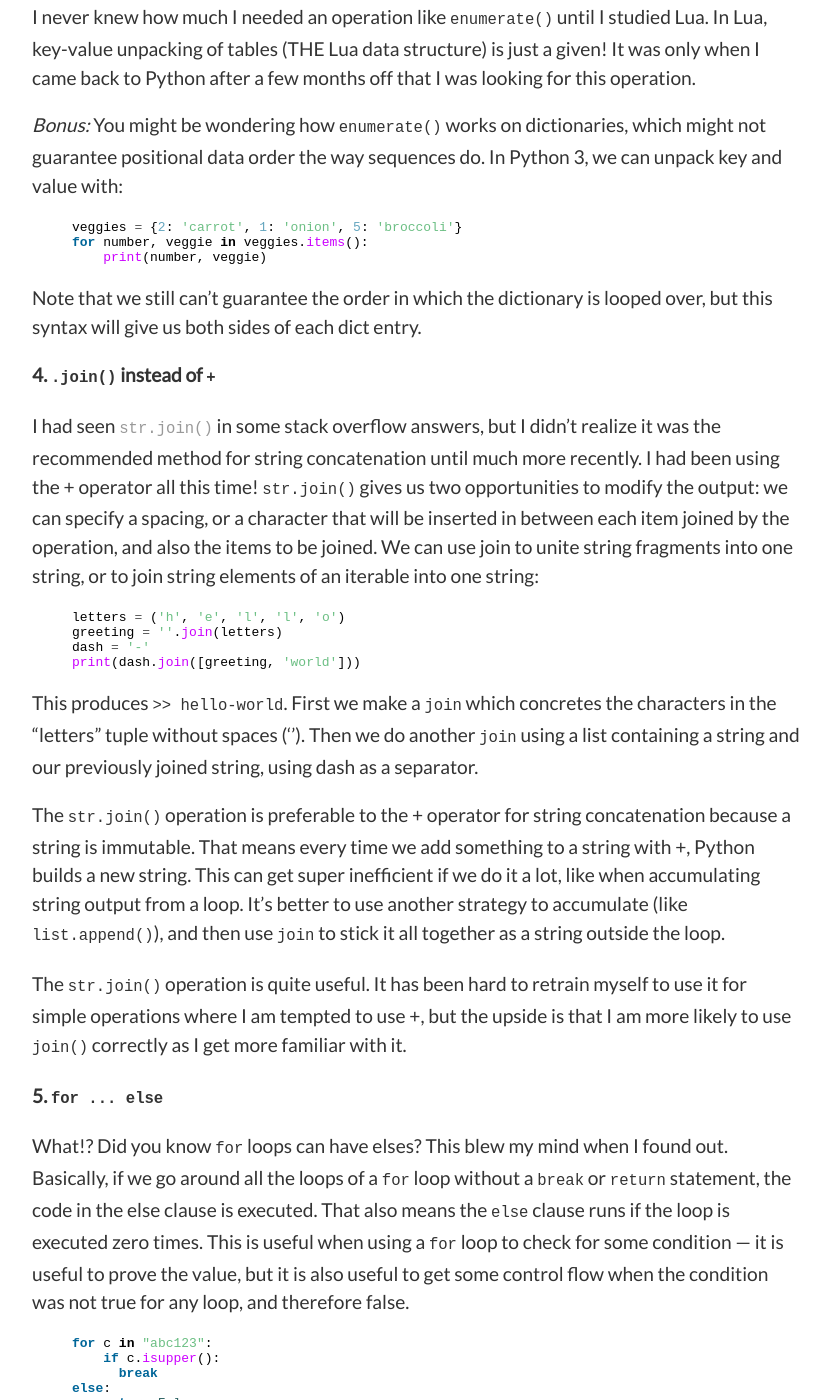
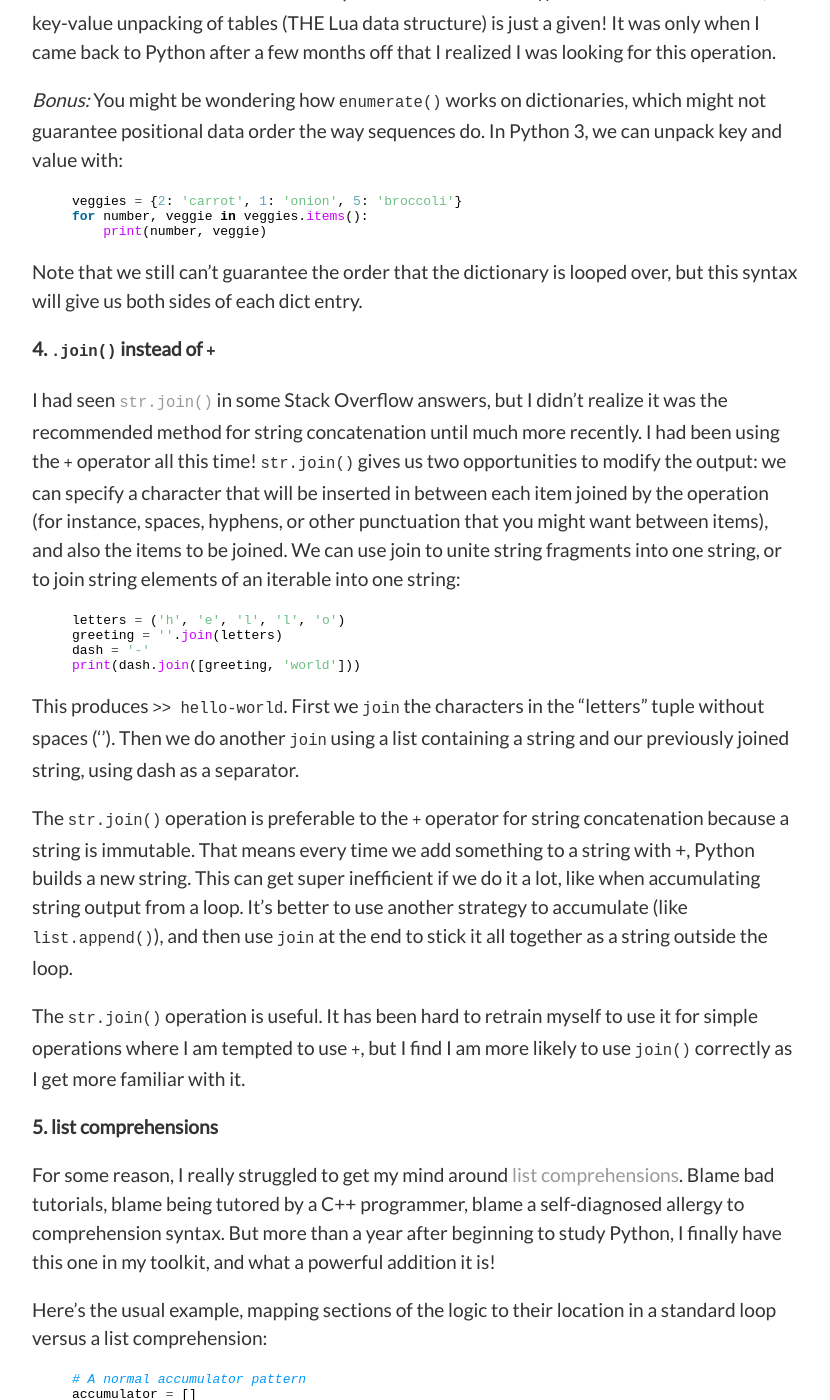
Before and after one commit to katieamazing/katieamazing.github.io, a Jekyll site: the page built from _posts/2017-05-13-Python-Goodies.md, in a window 1280 px wide and 1400 px high, scrolled down 2214 px. Shown: the whole window, without its empty margins (224-1054 px from the left). Built offline with Jekyll 4.4.1, drawn with Linux system fonts in a browser that asks for light colours; emoji names are drawn with the system emoji font; some of the changed text lies outside the part shown.

Commit message:
Update and rename 2017-05-15-Python-Goodies.md to 2017-05-13-Python-Goodies.md

````diff
--- a/_posts/2017-05-15-Python-Goodies.md
+++ b/_posts/2017-05-13-Python-Goodies.md
@@ -1,12 +1,12 @@
 ---
 layout: post
 title: "I Coded in Python for a Year Without Knowing These Ten Things"
-date: 2017-05-15
+date: 2017-05-13
 ---
 
 Forgive me for my clickbait title.
 
-My first year of learning Python passed a few months ago, and since then I have been learning more and more of the language. I've discovered some startling gaps in my knowledge, and thought I'd write them up. This is the blog post I wish I had read earlier in my Python education, and I hope you find it useful (or maybe just amusing? :flushed:)
+It's been a little over a year since I first started learning Python! In the last few months, I have deepened my knowledge of the language considerably, and I've discovered some startling gaps. This is the blog post I wish I had read earlier in my Python education, and I hope you find it useful (or maybe just amusing? :flushed:)
 
 <body>
 <hr>
@@ -39,7 +39,7 @@
 
 We can make a set by calling ```set()```, which can take one iterable argument (see below), or by directly listing values in what looks like a list, but with curly braces: ```my_set = {2, 4, 5, 8}```
 
-So, why are sets faster at checking for membership than the strategy we used above with the list of course subjects? Because sets are a dictionary under the hood, which means they are a hash table underneath. And hash tables are fast. But if you're thinking that all that heavyweight stuff under the hood of sets makes them bigger than lists, you'd be right. Sets trade more space in memory for fast membership tests (*O*(1)). Lists are smaller space-wise, but are more like *O*(n) to look through each element and test for membership.
+So, why are sets faster at checking for membership than the strategy we used above with the list of course subjects? Because under the hood, a set is a dictionary, which means it is really a hash table. And hash tables are fast. But if you're thinking that all that heavyweight stuff under the hood of sets makes them bigger than lists, you'd be right. Sets trade space in memory for fast membership tests (*O*(1)). Lists are smaller space-wise, but are more like *O*(n) to look through each element and test for membership.
 
 Another flavor of set that Python supports as a built-in data structure is a ```frozenset()```. This is the same kind of thing as a set, but it is immutable. We might find this useful if we are using constants that can be structured in a set, or if we would like to use a set as a dictionary key.
 
@@ -69,7 +69,7 @@
 
 One neat thing is that ```enumerate()``` will take iterable objects, such as [sequences](https://docs.python.org/3.1/library/stdtypes.html#typesseq) (like strings, lists, tuples, and ranges) and [iterators](https://docs.python.org/3/tutorial/classes.html#iterators) (streams of data).
 
-I never knew how much I needed an operation like ```enumerate()``` until I studied Lua. In Lua, key-value unpacking of tables (THE Lua data structure) is just a given! It was only when I came back to Python after a few months off that I was looking for this operation.
+I never knew how much I needed an operation like ```enumerate()``` until I studied Lua. In Lua, key-value unpacking of tables (THE Lua data structure) is just a given! It was only when I came back to Python after a few months off that I realized I was looking for this operation.
 
 *Bonus:* You might be wondering how ```enumerate()``` works on dictionaries, which might not guarantee positional data order the way sequences do. In Python 3, we can unpack key and value with:
 
@@ -79,12 +79,12 @@
     print(number, veggie)
 {% endhighlight %}
 
-Note that we still can't guarantee the order in which the dictionary is looped over, but this syntax will give us both sides of each dict entry.
+Note that we still can't guarantee the order that the dictionary is looped over, but this syntax will give us both sides of each dict entry.
 
 
 **4. ```.join()``` instead of ```+```**
 
-I had seen [```str.join()```](https://docs.python.org/3/library/stdtypes.html#str.join) in some stack overflow answers, but I didn't realize it was the recommended method for string concatenation until much more recently. I had been using the + operator all this time! ```str.join()``` gives us two opportunities to modify the output: we can specify a spacing, or a character that will be inserted in between each item joined by the operation, and also the items to be joined. We can use join to unite string fragments into one string, or to join string elements of an iterable into one string:
+I had seen [```str.join()```](https://docs.python.org/3/library/stdtypes.html#str.join) in some Stack Overflow answers, but I didn't realize it was the recommended method for string concatenation until much more recently. I had been using the ```+``` operator all this time! ```str.join()``` gives us two opportunities to modify the output: we can specify a character that will be inserted in between each item joined by the operation (for instance, spaces, hyphens, or other punctuation that you might want between items), and also the items to be joined. We can use join to unite string fragments into one string, or to join string elements of an iterable into one string:
 
 {% highlight python %}
 letters = ('h', 'e', 'l', 'l', 'o')
@@ -93,14 +93,36 @@
 print(dash.join([greeting, 'world']))
 {% endhighlight %}
 
-This produces ```>> hello-world```. First we make a ```join``` which concretes the characters in the "letters" tuple without spaces (''). Then we do another ```join``` using a list containing a string and our previously joined string, using dash as a separator.
+This produces ```>> hello-world```. First we ```join``` the characters in the "letters" tuple without spaces (''). Then we do another ```join``` using a list containing a string and our previously joined string, using dash as a separator.
 
-The ```str.join()``` operation is preferable to the + operator for string concatenation because a string is immutable. That means every time we add something to a string with +, Python builds a new string. This can get super inefficient if we do it a lot, like when accumulating string output from a loop. It's better to use another strategy to accumulate (like ```list.append()```), and then use ```join``` to stick it all together as a string outside the loop.
+The ```str.join()``` operation is preferable to the ```+``` operator for string concatenation because a string is immutable. That means every time we add something to a string with +, Python builds a new string. This can get super inefficient if we do it a lot, like when accumulating string output from a loop. It's better to use another strategy to accumulate (like ```list.append()```), and then use ```join``` at the end to stick it all together as a string outside the loop.
 
-The ```str.join()``` operation is quite useful. It has been hard to retrain myself to use it for simple operations where I am tempted to use +, but the upside is that I am more likely to use ```join()``` correctly as I get more familiar with it.
+The ```str.join()``` operation is useful. It has been hard to retrain myself to use it for simple operations where I am tempted to use ```+```, but I find I am more likely to use ```join()``` correctly as I get more familiar with it.
 
 
-**5. ```for ... else```**
+**5. list comprehensions**
+
+For some reason, I really struggled to get my mind around [list comprehensions](https://docs.python.org/3/tutorial/datastructures.html?highlight=comprehension#list-comprehensions). Blame bad tutorials, blame being tutored by a C++ programmer, blame a self-diagnosed allergy to comprehension syntax. But more than a year after beginning to study Python, I finally have this one in my toolkit, and what a powerful addition it is!
+
+Here's the usual example, mapping sections of the logic to their location in a standard loop versus a list comprehension:
+
+{% highlight python %}
+# A normal accumulator pattern
+accumulator = []
+for item in list:
+    if conditional:
+        accumulator.append(item)
+
+# List comprehension
+accumulator = [item for item in list if conditional]
+{% endhighlight %}
+
+I've shown an accumulator pattern here, because that was the most useful for me. But list comprehensions do all kinds of cool things, like math, nested loops, and nested comprehensions (comprehensions *in* comprehensions: \*inception horn\*). But the biggest thing for me was learning that it is okay to sometimes *not* use list comprehensions. Sometimes they won't work as elegantly as you might want, and sometimes it's best to leave the old style for better readability.
+
+*Bonus:* List comprehensions come in two more flavors. You can use the same syntax with sets and dictionaries. Comprehend all the things!
+
+
+**6. ```for ... else```**
 
 What!? Did you know ```for``` loops can have elses? This blew my mind when I found out. Basically, if we go around all the loops of a ```for``` loop without a ```break``` or ```return``` statement, the code in the else clause is executed. That also means the ```else``` clause runs if the loop is executed zero times. This is useful when using a ```for``` loop to check for some condition — it is useful to prove the value, but it is also useful to get some control flow when the condition was not true for any loop, and therefore false.
 
@@ -115,9 +137,9 @@
 Nice!
 
 
-**6. ```iter()```**
+**7. ```iter()```**
 
-Python is made powerful by iterable objects, and we iterate through strings by character and lists by item all the time. But I didn't know that you could explicitly use the built-in function ```iter()``` to take an iterable object and return an iterator. So what's an iterator, and why would we want to do that?
+Python gets some of its power from iterable objects, and we iterate through strings by character and lists by item all the time. But I didn't know that you could explicitly use the built-in function ```iter()``` to take an iterable object and return an iterator. So what's an iterator, and why would we want to do that?
 
 We might want to send an iterator to a function as an argument, and delay the processing of that iterator until we're inside the function. Like:
 
@@ -153,23 +175,23 @@
 {% highlight python %}
 >> <zip object at 0x01FB7609>
 {% endhighlight %}
-or something. That's the iterator object. We'll need to unpack this object into another structure to use it. So:
+or something. That's the iterator object. We'll need to unpack it into another structure to use it. So:
 
 {% highlight python %}
 print(dict(zip(numbers, cookies)))
 print(list(zip(numbers, cookies)))
 {% endhighlight %}
 
-To me, casting the output of the zip iterator to a dict is typically most useful, but I also printed out the example using a list. Casting the zipped tuples into a list lets you see that ```zip()``` really is building two-part tuples with each index of your iterable inputs.
+To me, casting the output of the zip iterator to a dict is typically most useful, but I also printed out the example using a list. Casting zipped tuples into a list lets you see that ```zip()``` really is building two-part tuples with each index of your iterable inputs.
 
 
-**8. generators**
+**9. generators**
 
-A generator is a kind of iterator. I recognized them early as a Python programmer by their dead giveaway: the ```yield``` keyword. It took me longer to understand some of the things I can do with generators.
+A generator is a kind of iterator. I learned to recognize them early by their dead giveaway: the ```yield``` keyword. It took me longer to understand some of the things I can do with generators.
 
-Generators produce a sequence of results, one result per yield statement execution, instead of the single object returned by ```iter()```.
+Generators produce a sequence of results, one result per yield statement-execution, instead of the single object returned by ```iter()```.
 
-Generators are useful for lazy evaluation, where the evaluation is delayed until its value  is needed, avoiding repeat evaluations. When you call generators, you specify how much of the sequence you would like to compute. This is really nice if you have an infinite sequence and only want the first hundred return values:
+Generators are useful for lazy evaluation, where the evaluation is delayed until its value is needed, so as to avoid repeat evaluations. When you call generators, you specify how much of the sequence you would like to compute. This is really nice if you have an infinite sequence and only want the first hundred return values:
 
 {% highlight python %}
 def fizzbuzz():
@@ -192,33 +214,11 @@
         print(next(iterator))
 {% endhighlight %}
 
-This produces a string output for FizzBuzz for the range of 0,100. Other common examples of generators are processing things like the Fibonacci sequence or sequences of squares or Pythagorean triples.
+This produces a string output for FizzBuzz for the range (0,100]. Other common applications of generators are processing number-theory sequences like the Fibonacci sequence or sequences of squares or Pythagorean triples.
 
 That's mostly what I have used generators for. They can also be used for more advanced concepts. I encourage you to do more research about generators if you're interested!
 
 *Bonus:* We can also make generator expressions, which are similar to list comprehensions but result in a generator with the given parameters instead of a list.
-
-
-**9. list comprehensions**
-
-For some reason, I really struggled to get my mind around [list comprehensions](https://docs.python.org/3/tutorial/datastructures.html?highlight=comprehension#list-comprehensions). Blame bad tutorials, blame being tutored by a C++ programmer, blame a self-diagnosed allergy to comprehension syntax. But more than a year after beginning to study Python, I finally have this one in my toolkit, and what a powerful addition it is!
-
-Here's the usual example, mapping sections of the logic to their location in a standard loop versus a list comprehension:
-
-{% highlight python %}
-# A normal accumulator pattern
-accumulator = []
-for item in list:
-    if conditional:
-        accumulator.append(item)
-
-# List comprehension
-accumulator = [item for item in list if conditional]
-{% endhighlight %}
-
-I've shown an accumulator pattern here, because that was the most useful for me. But list comprehensions do all kinds of cool things, like math, nested loops, and nested comprehensions (comprehensions *in* comprehensions: \*inception horn\*). But the biggest thing for me was learning that it is okay to sometimes *not* use list comprehensions. Sometimes they won't work as elegantly as you might want, and sometimes it's best to leave the old style for better readability.
-
-*Bonus:* List comprehensions come in two more flavors. You can use the same syntax with sets and dictionaries. Comprehend all the things!
 
 
 **10. ```repr``` vs. ```str```**
````
Also changed, not shown: other parts of _posts/2017-05-13-Python-Goodies.md (+4 -4 lines).
